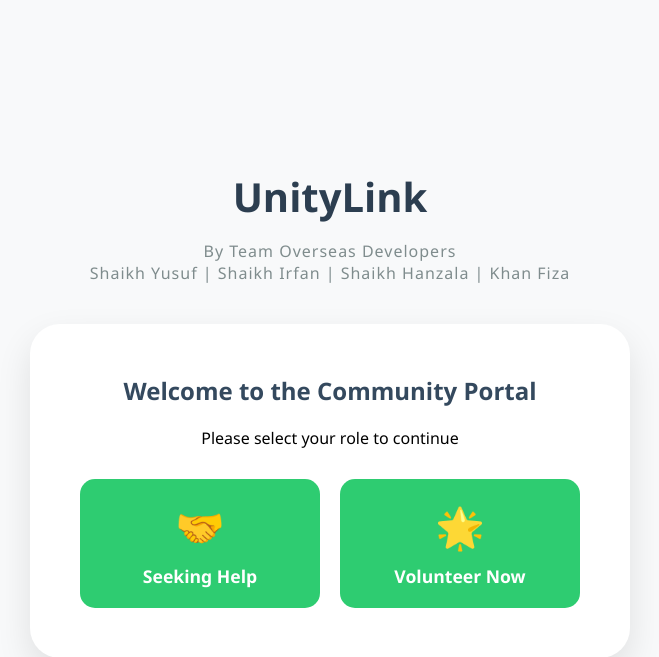
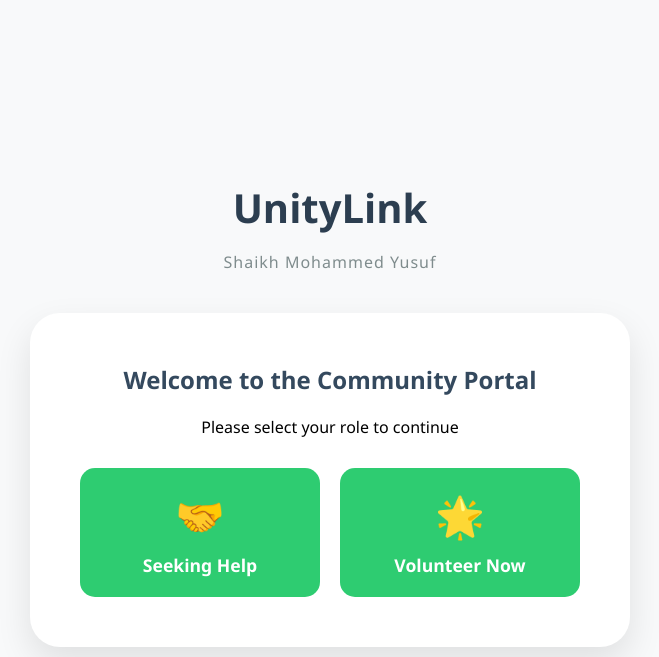
Before and after one commit to skyusufrafi/UnityLink, a Flask app: page / in a window 1280 px wide. Shown: the top 657 px of the page, without its empty margins (310-969 px from the left). Run offline with Flask 3, Linux system fonts and the light colour scheme.

Commit message:
Update home.html

```diff
--- a/templates/home.html
+++ b/templates/home.html
@@ -10,7 +10,7 @@
     <div class="home-container">
         <header>
             <h1>UnityLink</h1>
-            <p class="team-members"> By Team Overseas Developers <br>Shaikh Yusuf | Shaikh Irfan | Shaikh Hanzala | Khan Fiza</p>
+            <p class="team-members">Shaikh Mohammed Yusuf</p>
         </header>
 
         <main class="selection-box">
```
